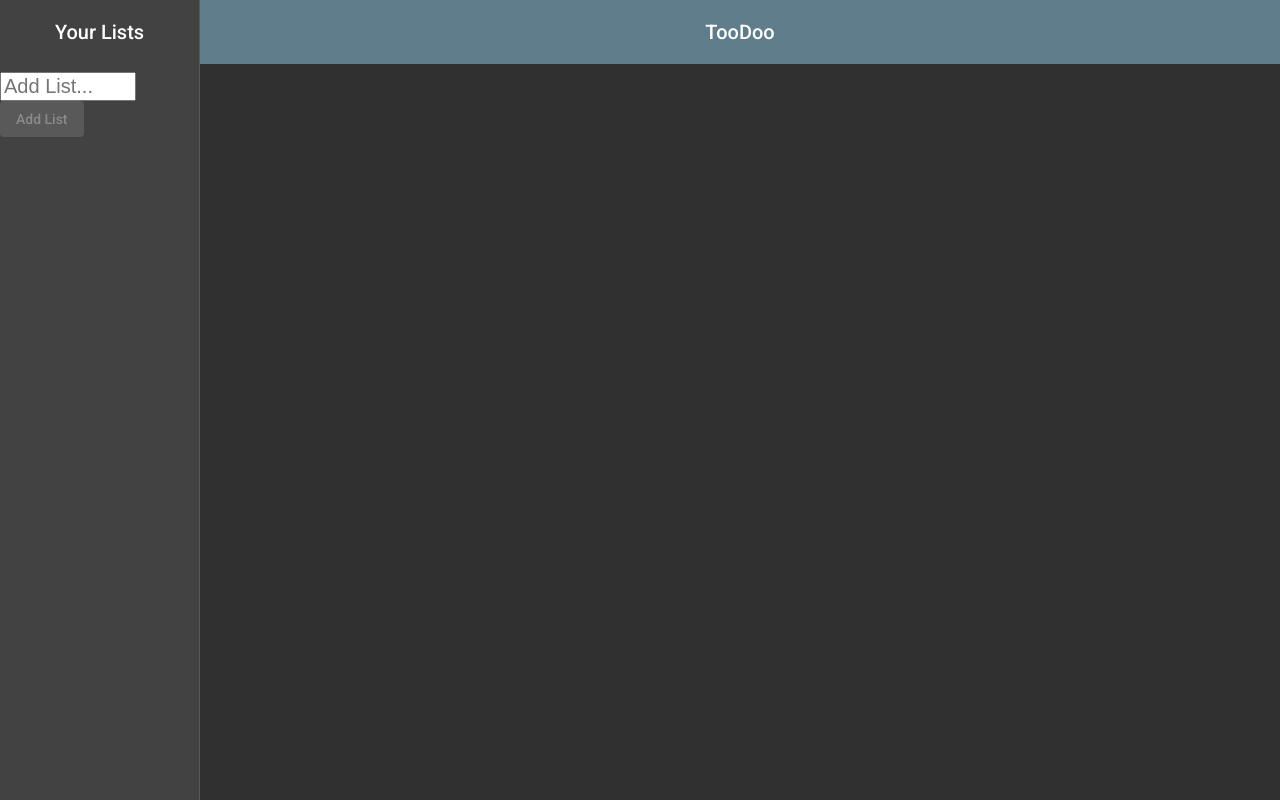
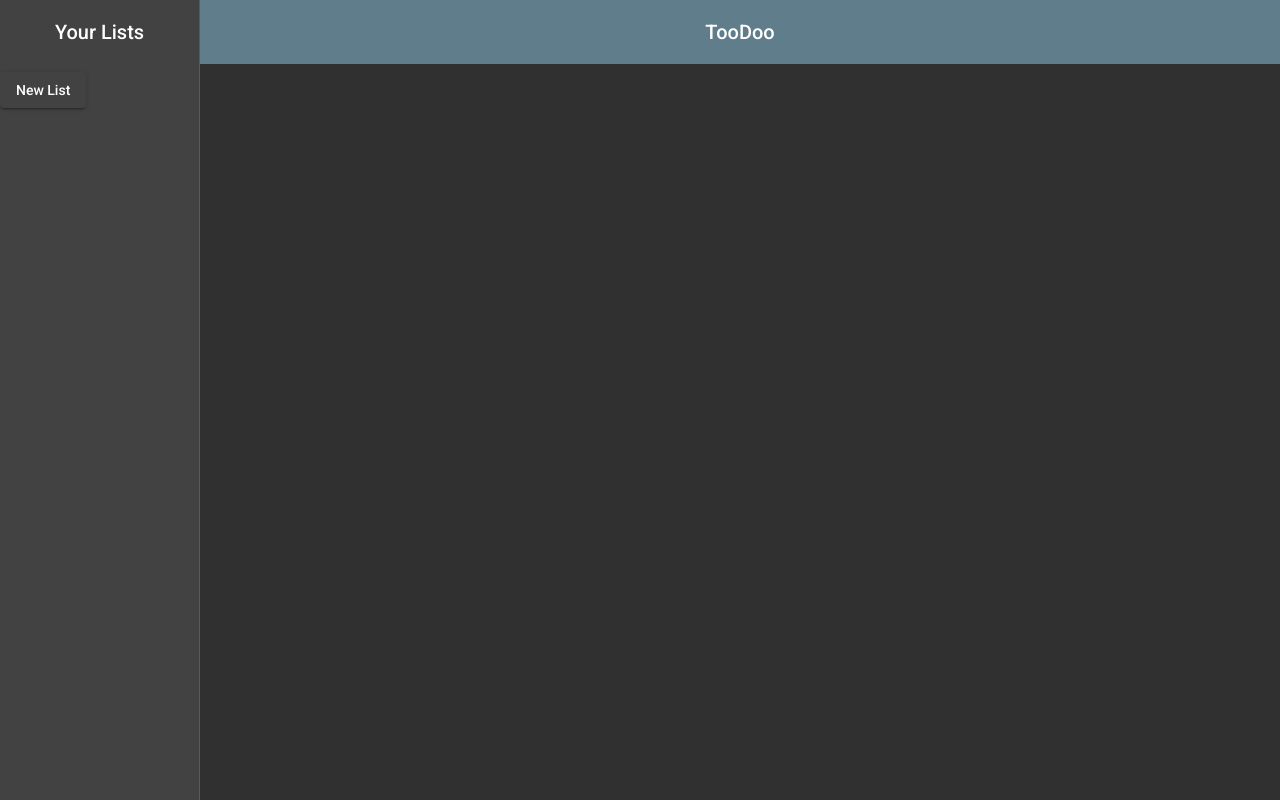
Before and after one commit to AshChambers304/TodoList, an Angular app: page / in a window 1280 px wide. Built offline with nearby package versions, Linux system fonts and the light colour scheme.

Commit message:
Began changing new list function over to modal - not yet complete

```diff
--- a/src/app/app.material/app.material.module.ts
+++ b/src/app/app.material/app.material.module.ts
@@ -4,6 +4,7 @@ import { MatButtonModule } from '@angular/material/button';
 import { MatSidenavModule } from '@angular/material/sidenav';
 import { MatIconModule } from '@angular/material/icon';
 import { MatListModule } from '@angular/material/list';
+import { MatDialogModule } from '@angular/material/dialog';
 
 @NgModule({
   imports: [
@@ -12,6 +13,7 @@ import { MatListModule } from '@angular/material/list';
     MatSidenavModule,
     MatIconModule,
     MatListModule,
+    MatDialogModule,
   ],
   exports: [
     MatToolbarModule,
@@ -19,6 +21,7 @@ import { MatListModule } from '@angular/material/list';
     MatSidenavModule,
     MatIconModule,
     MatListModule,
+    MatDialogModule,
   ],
 })
 export class AppMaterialModule {}
--- a/src/app/app.module.ts
+++ b/src/app/app.module.ts
@@ -9,6 +9,7 @@ import { MainNavComponent } from './components/shared/main-nav/main-nav.componen
 import { LayoutModule } from '@angular/cdk/layout';
 import { TodoComponent } from './components/todo/todo.component';
 import { TodoListsComponent } from './components/todo-lists/todo-lists.component';
+import { AddListDialogComponent } from './components/shared/add-list-dialog/add-list-dialog.component';
 
 @NgModule({
   declarations: [
@@ -16,7 +17,9 @@ import { TodoListsComponent } from './components/todo-lists/todo-lists.component
     MainNavComponent,
     TodoComponent,
     TodoListsComponent,
+    AddListDialogComponent,
   ],
+  entryComponents: [AddListDialogComponent],
   imports: [
     BrowserModule,
     BrowserAnimationsModule,
--- /dev/null
+++ b/src/app/components/shared/add-list-dialog/add-list-dialog.component.html
@@ -0,0 +1,27 @@
+<h2 mat-dialog-title>New List</h2>
+<mat-dialog-content
+  ><p>Please enter a name for your new list.</p></mat-dialog-content
+>
+<mat-dialog-actions>
+  <form>
+    <input
+      type="text"
+      name="inputList"
+      placeholder="Enter List Title..."
+      class="list-input"
+      [formControlName]="'inputList'"
+      maxlength="100"
+    />
+
+    <button
+      mat-raised-button
+      mat-dialog-close
+      type="submit"
+      value="Add List"
+      color="primary"
+      class="todo-submit"
+    >
+      Add List
+    </button>
+  </form>
+</mat-dialog-actions>
--- /dev/null
+++ b/src/app/components/shared/add-list-dialog/add-list-dialog.component.ts
@@ -0,0 +1,15 @@
+import { Component, OnInit } from '@angular/core';
+
+@Component({
+  selector: 'app-add-list-dialog',
+  templateUrl: './add-list-dialog.component.html',
+  styleUrls: ['./add-list-dialog.component.scss']
+})
+export class AddListDialogComponent implements OnInit {
+
+  constructor() { }
+
+  ngOnInit(): void {
+  }
+
+}
--- a/src/app/components/todo-lists/todo-lists.component.html
+++ b/src/app/components/todo-lists/todo-lists.component.html
@@ -14,23 +14,4 @@
   </div>
 </div>
 
-<form [formGroup]="listForm" (submit)="addList()">
-  <input
-    type="text"
-    name="inputList"
-    placeholder="Add List..."
-    class="list-input"
-    [formControlName]="'inputList'"
-    maxlength="100"
-  />
-  <button
-    mat-raised-button
-    type="submit"
-    value="Add List"
-    color="primary"
-    class="todo-submit"
-    [disabled]="listForm.invalid"
-  >
-    Add List
-  </button>
-</form>
+<button mat-raised-button (click)="openDialog()">New List</button>
--- a/src/app/components/todo-lists/todo-lists.component.scss
+++ b/src/app/components/todo-lists/todo-lists.component.scss
@@ -4,6 +4,11 @@
   align-items: center;
   padding: 10px 15px;
   border-bottom: 1px solid #ddd;
+
+  :hover {
+    cursor: pointer;
+    color: #607d8b;
+  }
 }
 
 .list:last-of-type {
--- a/src/app/components/todo-lists/todo-lists.component.ts
+++ b/src/app/components/todo-lists/todo-lists.component.ts
@@ -1,6 +1,8 @@
 import { Component, OnInit, Input, Output, EventEmitter } from '@angular/core';
 import { TodoList } from '../../models/TodoList';
 import { FormGroup, FormBuilder, Validators } from '@angular/forms';
+import { MatDialog } from '@angular/material/dialog';
+import { AddListDialogComponent } from '../shared/add-list-dialog/add-list-dialog.component';
 
 @Component({
   selector: 'app-todo-lists',
@@ -10,7 +12,7 @@ import { FormGroup, FormBuilder, Validators } from '@angular/forms';
 export class TodoListsComponent implements OnInit {
   listForm: FormGroup;
 
-  constructor(private builder: FormBuilder) {
+  constructor(private builder: FormBuilder, public dialog: MatDialog) {
     this.listForm = this.builder.group({
       inputList: [null, Validators.required],
     });
@@ -48,4 +50,12 @@ export class TodoListsComponent implements OnInit {
 
     this.setSelectedList(null);
   }
+
+  openDialog(): void {
+    let dialogRef = this.dialog.open(AddListDialogComponent);
+
+    dialogRef.afterClosed().subscribe((result) => {
+      console.log('Dialog Result: ${result}');
+    });
+  }
 }
--- a/src/app/components/todo/todo.component.scss
+++ b/src/app/components/todo/todo.component.scss
@@ -4,6 +4,10 @@
   align-items: center;
   padding: 10px 15px;
   border-bottom: 1px solid #ddd;
+
+  :hover {
+    cursor: pointer;
+  }
 }
 
 .todo:last-of-type {
```
Also changed, not shown: src/app/components/shared/add-list-dialog/add-list-dialog.component.scss (added).
